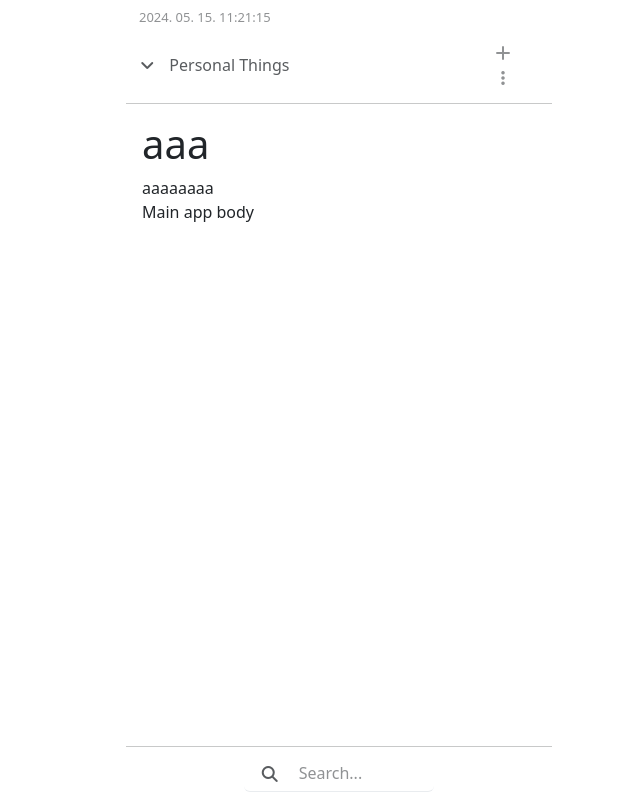
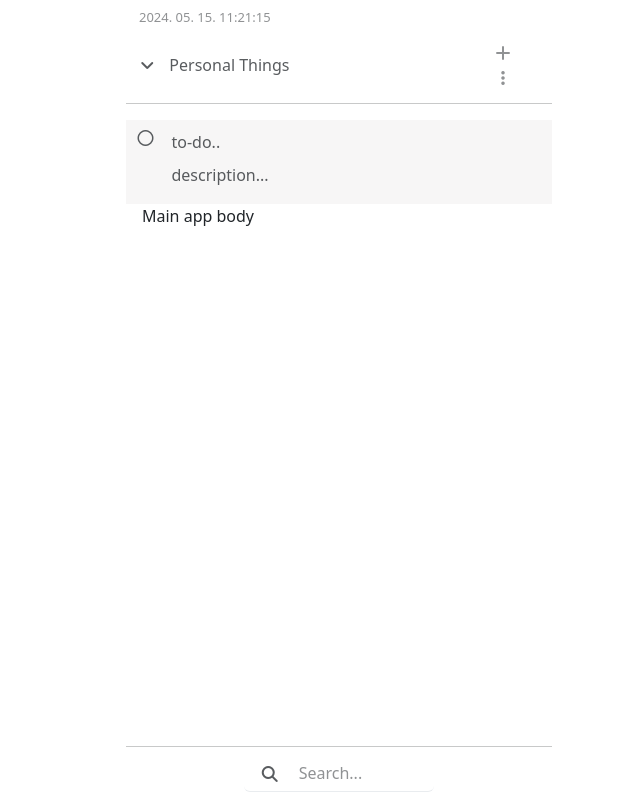
Before and after one commit to freemancho1/todolist, a SvelteKit app: page / in a window 1280 px wide. Both pictures are taken after a click on the button 795 px from the left and 52 px from the top of the page. Shown: the whole page, without its empty margins (301-941 px from the left). Built offline with nearby package versions, Linux system fonts and the light colour scheme.

Commit message:
office2405241750

```diff
--- a/src/components/todo/AddTodo.svelte
+++ b/src/components/todo/AddTodo.svelte
@@ -1,20 +1,22 @@
 <script>
+    import { _newTodo } from "$lib/Todo.js";
     import Todo from "./Todo.svelte";
+
+    import { toasts, showToast } from "$lib/Toast.js";
+    import Toast from "../system/Toast.svelte";
+    $: targetToasts = $toasts.addTodo;
 
 </script>
 
 
 <!-- svelte-ignore a11y-no-noninteractive-tabindex -->
-<div
-    id="add-todo"
-    class="collapse"
->
-    <h1>aaa</h1>
-    <Todo mode="new-todo"/>
+<div id="add-todo" class="collapse">
+
+    <Todo mode="new-todo" todo={$_newTodo}/>
 
 </div>
 
 
-<style lang="scss">
-
-</style>
+{#each targetToasts as toast}
+    <Toast {...toast} />
+{/each}
--- a/src/components/todo/Todo.svelte
+++ b/src/components/todo/Todo.svelte
@@ -1,32 +1,68 @@
 <script>
+    import { onMount } from "svelte";
+    import { resizeTextArea } from "$lib/Utils.js";
+    import { HandleFocus } from "$lib/System.js";
+
     export let mode = null;
+    export let todo = null;
 
-    import { toasts, showToast } from "$lib/Toast.js";
-    import Toast from "../system/Toast.svelte";
-    $: targetToasts = $toasts.addTodo;
+    let todoContainer;
+    const callbackPlaceholder = () => {
+        console.log("bbbbb")
+        if (!todoContainer.contains(document.activeElement))
+            saveTodo();
+    };
+    const saveTodo = () => {
+        console.log("save todo", todo);
+    };
+    const handleFocus = new HandleFocus(callbackPlaceholder);
 
-
-
-    let addTodoContainer;
-
+    onMount(() => {
+        todoContainer.addEventListener("focusin", handleFocus.setFocus);
+        todoContainer.addEventListener("focusout", handleFocus.setBlur);
+        return () => {
+            todoContainer.removeEventListener("focusin", handleFocus.setFocus);
+            todoContainer.removeEventListener("focusout", handleFocus.setBlur);
+        };
+    });
 </script>
 
-aaaaaaaa
 <!-- svelte-ignore a11y-no-noninteractive-tabindex -->
 <div
-    id="todo"
-    class="collapse {mode==="new-todo" ? 'new-todo': 'list-todo'}"
+    class="todo {mode==="new-todo" ? 'new-todo': 'list-todo'}"
+    class:done={todo.done}
     tabindex="0"
-    bind:this={addTodoContainer}
+    bind:this={todoContainer}
 >
-
     <div class="card card-body">
         <div class="row">
 
-            <div class="col-1">aa
+            <div class="col-1 done-button">
+                {#if todo.done}
+                    <i class="fa-solid fa-circle-check"></i>
+                {:else}
+                    <i class="fa-regular fa-circle"></i>
+                {/if}
             </div>
 
-            <div class="col-11">aaaaa
+            <div class="col-11 data-area">
+
+                <input
+                    type="text"
+                    class="form-control todo-title"
+                    placeholder="to-do.."
+                    bind:value={todo.title}
+                />
+
+                <textarea
+                    class="form-control todo-desc auto-resize"
+                    rows="1"
+                    placeholder="description..."
+                    wrap="hard"
+                    bind:value={todo.desc}
+                    on:input={(event)=>resizeTextArea(event)}
+                ></textarea>
+
             </div>
 
         </div>
@@ -34,25 +70,50 @@ aaaaaaaa
 
 </div>
 
-{#each targetToasts as toast}
-    <Toast {...toast} />
-{/each}
-
 
 <style lang="scss">
 
-    #todo.new-todo {
+    .todo.new-todo {
         --todo-bg-color: var(--bg-light);
         --todo-color: var(--color-neutral);
     }
-    #todo.list-todo {
+    .todo.list-todo {
         --todo-bg-color: var(--white);
         --todo-color: var(--color-neutral);
     }
 
-    #todo {
-        background-color: var(--todo-bg-color);
-        color: var(--todo-color);
+    .todo {
+        margin: 0 -1em 0 -1em;
+
+        .card-body {
+            border-radius: 0;
+            border: none;
+            padding: 0.4em 0.6em 0.4em 0.6em;
+            color: var(--todo-color);
+            background-color: var(--todo-bg-color);
+
+            .done-button {
+                color: var(--todo-color);
+                cursor: pointer;
+            }
+
+            .data-area {
+                input,
+                textarea {
+                    box-shadow: none;
+                    border: none;
+                    background-color: var(--todo-gb-color);
+                    margin-bottom: 0;
+                    padding: 4px 0 5px 0 !important;
+                }
+
+                textarea {
+                    box-sizing: border-box;
+                    overflow: hidden;
+                    resize: none;
+                }
+            }
+        }
     }
 
 
--- a/src/lib/System.js
+++ b/src/lib/System.js
@@ -14,17 +14,25 @@ export const _time = readable(
 export const _searchString = writable("");
 
 
-export class HandlePlaceholder {
-    constructor(event) {
-        this.event = event;
-        this.placeholder = this.event.target.placeholder;
+export class HandleFocus {
+    constructor(callback) {
+        this.placeholder = "";
+        this.callback = callback;
+        console.log(callback);
     }
 
-    setFocus() {
-        this.event.target.placeholder = "";
+    setFocus(event) {
+        this.placeholder = event.target.placeholder;
+        event.target.placeholder = "";
     }
 
-    setBlur() {
-        this.event.target.placeholder = this.placeholder;
+    setBlur(event) {
+        event.target.placeholder = this.placeholder;
+        this.placeholder = "";
+        console.log("aaaa")
+        if (this.callback !== null) {
+            console.log("ccccc");
+            setTimeout(this.callback(), 0);
+        }
     }
 }
--- /dev/null
+++ b/src/lib/Utils.js
@@ -0,0 +1,9 @@
+export const resizeTextArea = (event) => {
+    // const rows = event.target.value.split(/\r\n|\r|\n/);
+    // let rowCount = rows.length;
+    // for (let i=0; i<rows.length;i++) {
+    //     let subCount = rows[i].length;
+    //     if (subCount > 30) rowCount += 1;
+    // }
+    event.target.style.height = event.target.scrollHeight + "px";
+}
```
